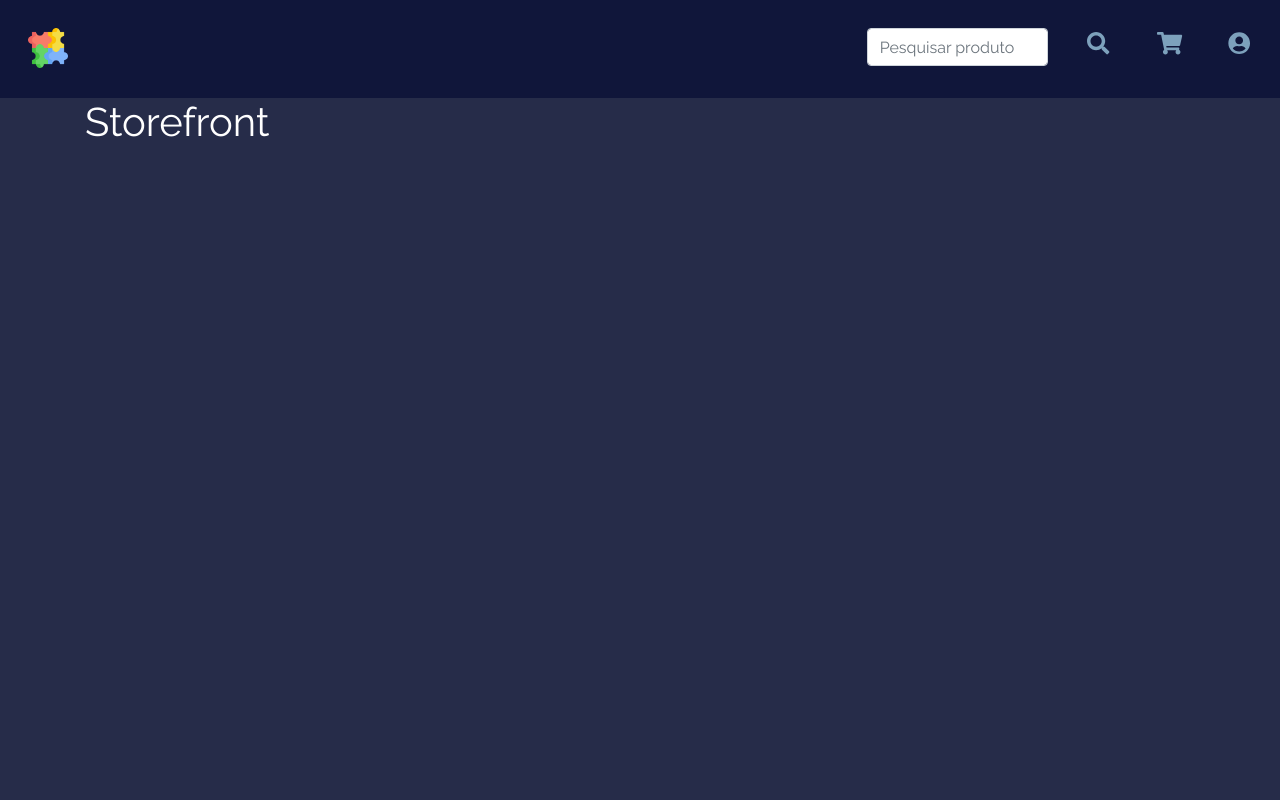
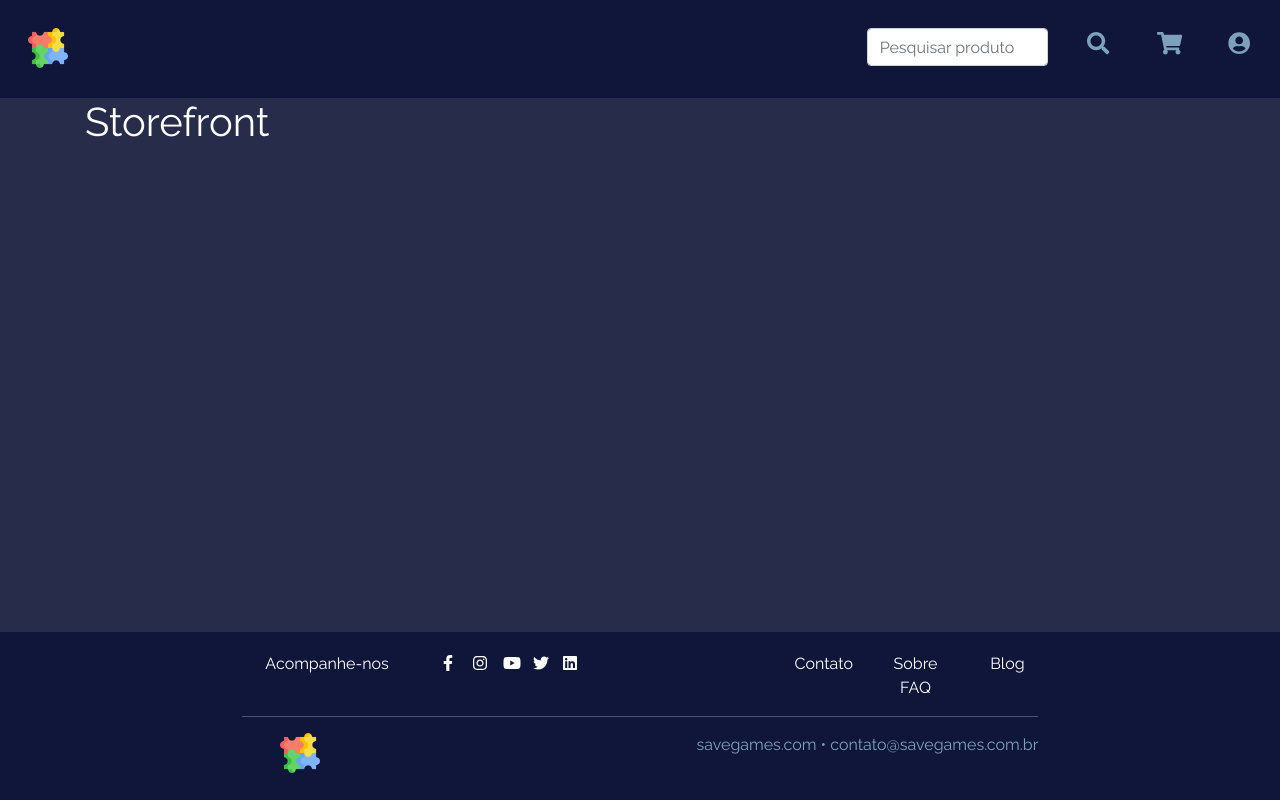
Before and after one commit to btfjulio/e-commerce-web, a Next.js app: page /Storefront in a window 1280 px wide. Built offline with nearby package versions, Linux system fonts and the light colour scheme.

Commit message:
add new footer to app

```diff
--- /dev/null
+++ b/components/shared/Footer/StorefronFooter/index.tsx
@@ -0,0 +1,77 @@
+import React from "react";
+import styles from "../../../../styles/Footer.module.css";
+
+import Link from "next/link";
+import Logo from "../../Logo";
+import Image from "next/image";
+
+
+import { Row, Col } from "react-bootstrap";
+import { FontAwesomeIcon } from "@fortawesome/react-fontawesome";
+import {
+  faFacebookF,
+  faInstagram,
+  faYoutube,
+  faTwitter,
+  faLinkedin,
+} from "@fortawesome/free-brands-svg-icons";
+
+
+const StorefrontFooter: React.FC = () => {
+  return (
+    <footer className={styles.background}>
+      <Col md={{ span: 8, offset: 2 }}>
+        <Row>
+          <Col lg={7} md={12}>
+            <Row>
+              <Col lg={5} md={12} className="mb-4 mb-lg-0">
+                Acompanhe-nos
+              </Col>
+              <Col lg={7} md={12} className="mb-4 mb-lg-0">
+                <Row>
+                  <Col lg={1} xs={2}>
+                    <FontAwesomeIcon icon={faFacebookF} />
+                  </Col>
+                  <Col lg={1} xs={2}>
+                    <FontAwesomeIcon icon={faInstagram} />
+                  </Col>
+                  <Col lg={1} xs={2}>
+                    <FontAwesomeIcon icon={faYoutube} />
+                  </Col>
+                  <Col lg={1} xs={2}>
+                    <FontAwesomeIcon icon={faTwitter} />
+                  </Col>
+                  <Col lg={1} xs={2}>
+                    <FontAwesomeIcon icon={faLinkedin} />
+                  </Col>
+                </Row>
+              </Col>
+            </Row>
+          </Col>
+
+
+          <Col lg={{ span: 4, offset: 1 }} xs={{ span: 8, offset: 2 }}>
+            <Row>
+              <Col>Contato</Col>
+              <Col>Sobre</Col>
+              <Col>Blog</Col>
+              <Col>FAQ</Col>
+            </Row>
+          </Col>
+        </Row>
+        <hr className={styles.line}/>
+        <Row>
+            <Col lg={{span: 2, offset: 0}} xs={{span: 8, offset: 2}}>
+              <Logo />
+            </Col>
+
+            <Col lg={{span: 8, offset: 2}} xs={12}>
+              <p className={styles.web_address}>savegames.com • contato@savegames.com.br</p>
+            </Col>
+        </Row>
+      </Col>
+    </footer>
+  );
+};
+
+export default StorefrontFooter;
--- a/components/shared/MainComponent/index.tsx
+++ b/components/shared/MainComponent/index.tsx
@@ -1,5 +1,6 @@
 import React from 'react';
 import Header from '../Header/StorefrontHeader';
+import StorefrontFooter from '../Footer/StorefronFooter'
 
 const MainComponent: React.FC = ({ children }) => {
   return (
@@ -8,6 +9,7 @@ const MainComponent: React.FC = ({ children }) => {
       <div className="container flex-fill">
         { children }
       </div>
+      <StorefrontFooter />
     </div>
   )
 }
--- /dev/null
+++ b/styles/Footer.module.css
@@ -0,0 +1,15 @@
+.background {
+  width: 100%;
+  background-color: var(--color-primary);
+  padding: 20px;
+  text-align: center;
+}
+
+.line {
+  background-color: rgba(255, 255, 255, 0.3);
+}
+
+.web_address {
+  text-align: right;
+  color: var(--color-gray-light);
+}
```
